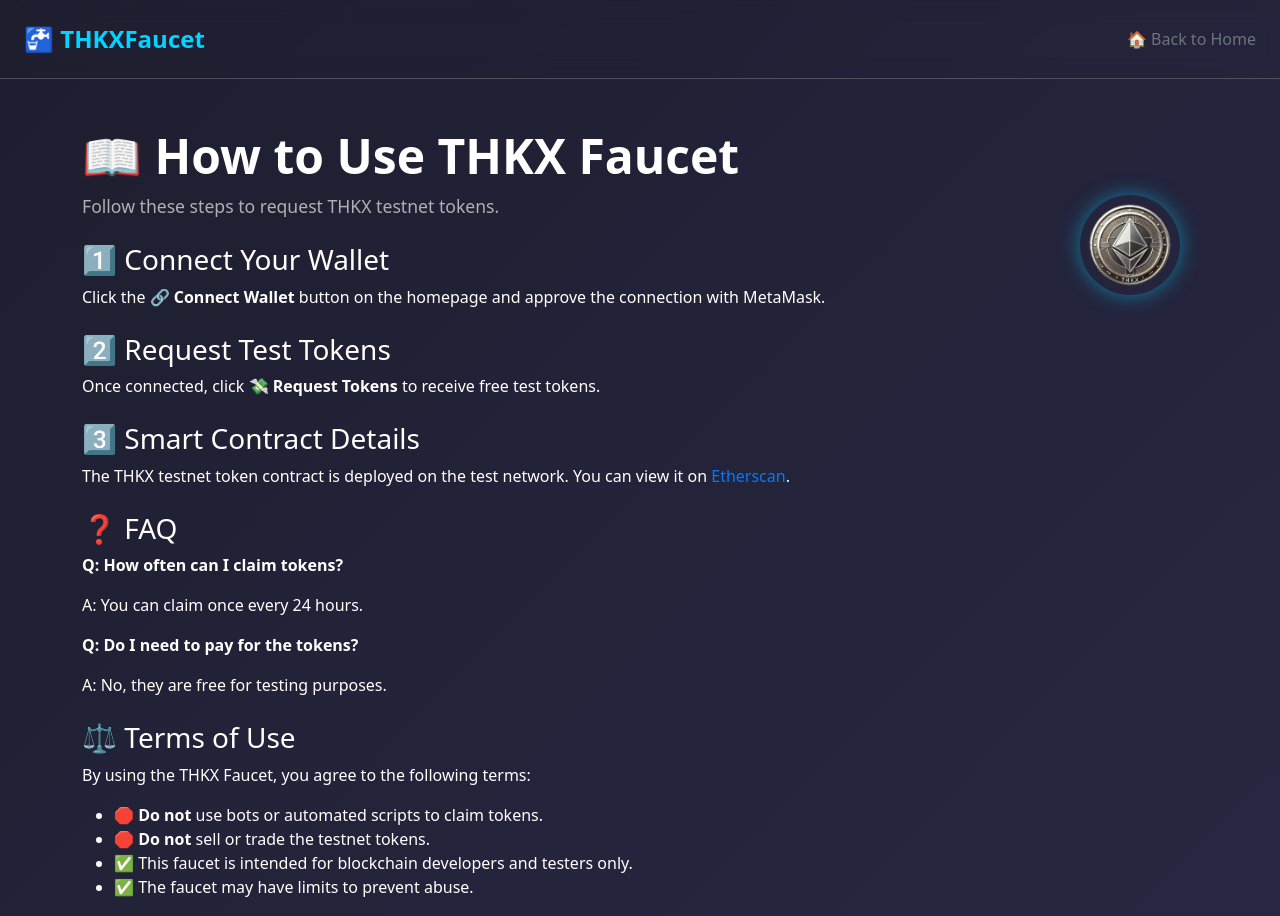
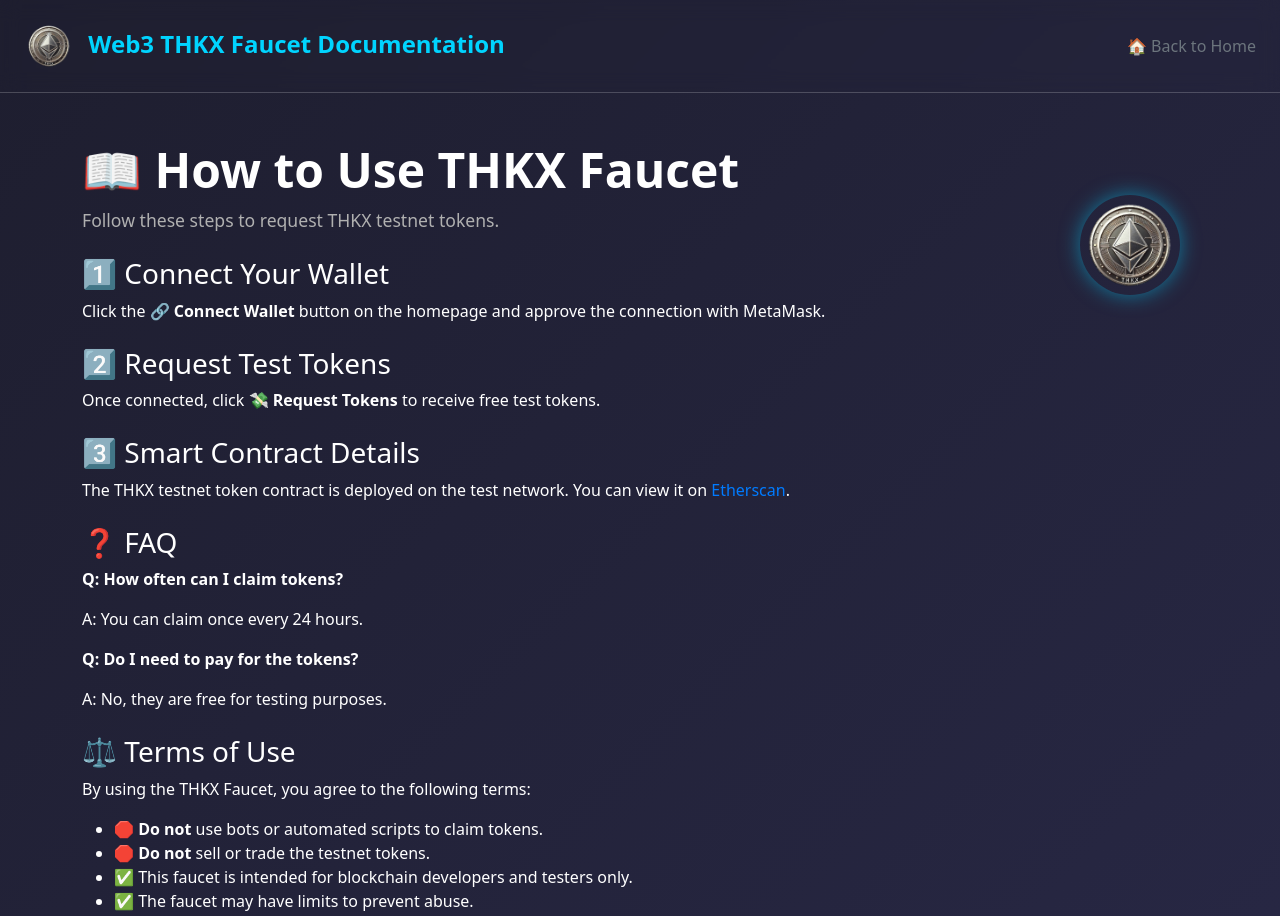
Before and after one commit to ThemeHackers/THKX, a website: page web3-thkx-faucets/documentation.html in a window 1280 px wide. Shown: the top 916 px of the page. Drawn offline with nearby package versions, Linux system fonts and the light colour scheme.

Commit message:
Update documentation.html

```diff
--- a/web3-thkx-faucets/documentation.html
+++ b/web3-thkx-faucets/documentation.html
@@ -12,7 +12,10 @@
 
     <!-- Navbar -->
     <nav class="navbar navbar-light bg-transparent px-4">
-        <a class="navbar-brand text-primary fw-bold" href="index.html">🚰 THKXFaucet</a>
+        <a class="navbar-brand text-primary fw-bold" href="./index.html">
+            <img src="./img/thkx.png" alt="THKX Logo" style="width: 50px; height: 50px; margin-right: 8px; vertical-align: middle;">
+            Web3 THKX Faucet Documentation
+        </a>
         <a href="index.html" class="text-secondary">🏠 Back to Home</a>
     </nav>
 
```
